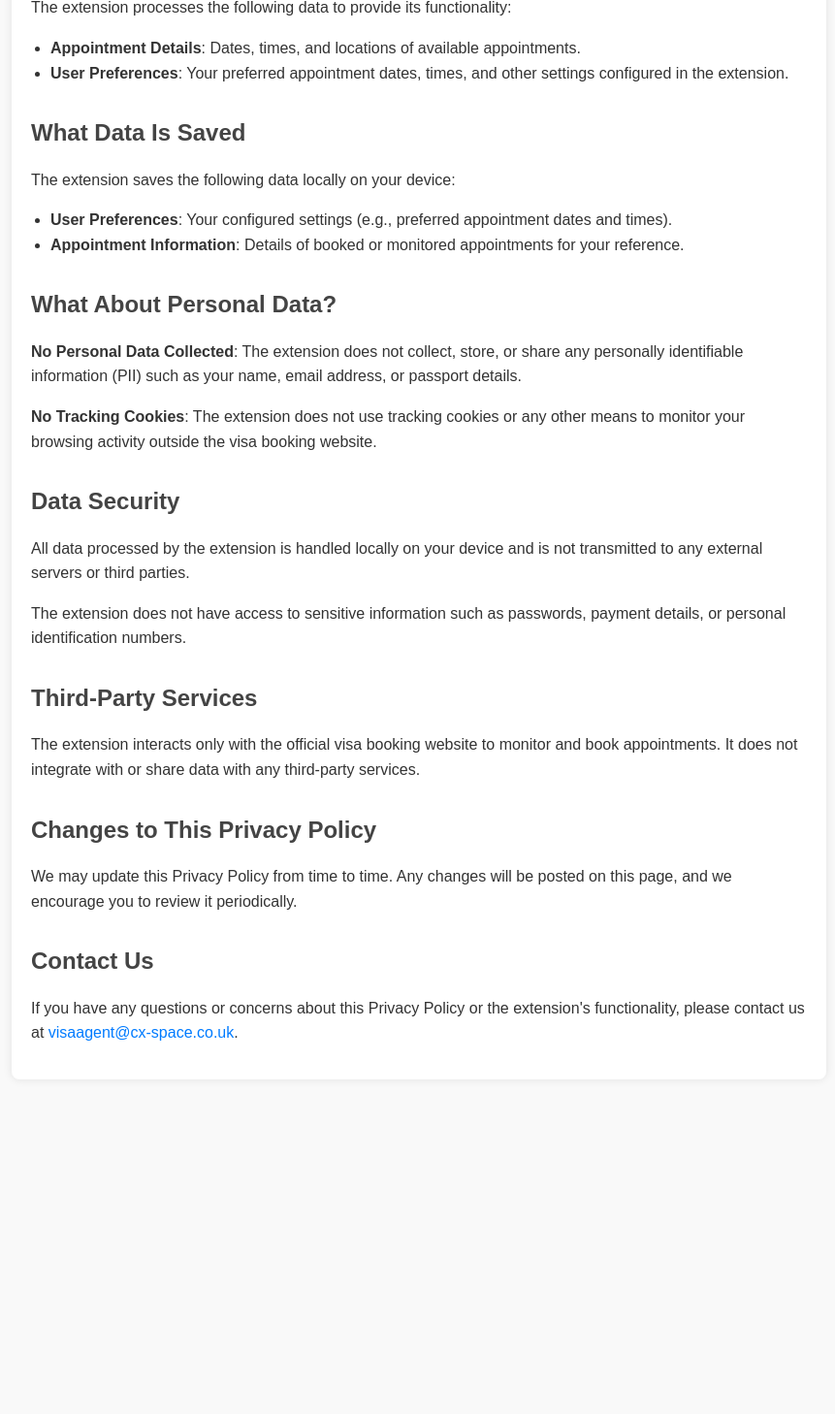
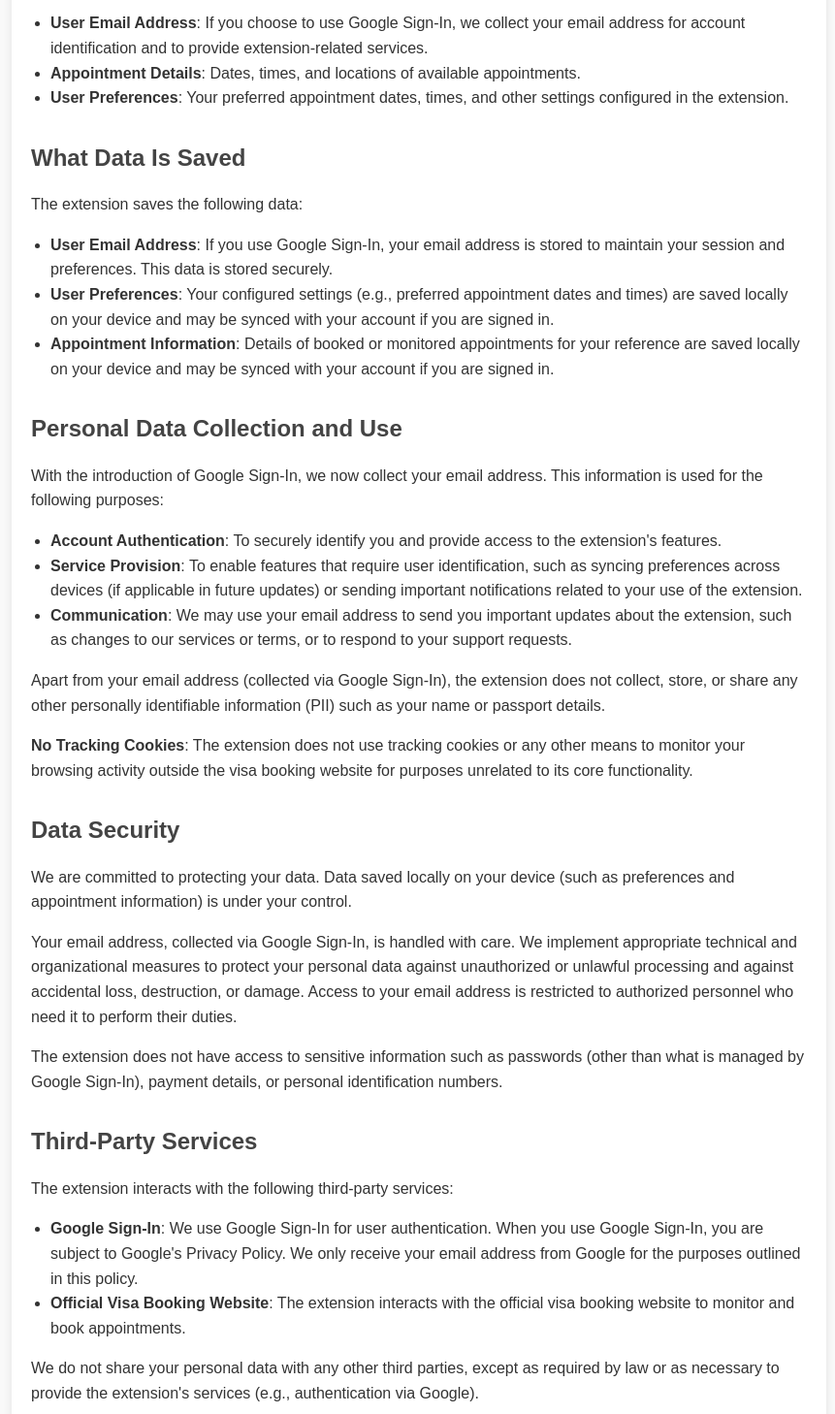
Before and after one commit to YanzhongSu/privatepolicy, a plain HTML site: page index.html in a window 1280 px wide. Shown: the part 602-2060 px from the top of the page at 97% size, without its empty margins (208-1069 px from the left). Before the commit the page ends 1735 px from the top, so only its background shows below. Drawn offline with Linux system fonts and the light colour scheme.

Commit message:
Update private policy

```diff
--- a/index.html
+++ b/index.html
@@ -52,7 +52,7 @@
 <body>
     <div class="container">
         <h1>Privacy Policy - Visa Appointment Booking Assistant</h1>
-        <p><em>Last updated: 2025-03-20</em></p>
+        <p><em>Last updated: 2025-05-13</em></p>
 
         <h2>Introduction</h2>
         <p>
@@ -66,7 +66,6 @@
         <ul>
             <li>Monitor the page for available appointment slots.</li>
             <li>Automatically book an appointment based on your preferences (if enabled).</li>
-            <li>Notify you of the booking status or any changes in availability.</li>
         </ul>
 
         <h2>What Data Is Processed</h2>
@@ -74,38 +73,58 @@
             The extension processes the following data to provide its functionality:
         </p>
         <ul>
+            <li><strong>User Email Address</strong>: If you choose to use Google Sign-In, we collect your email address for account identification and to provide extension-related services.</li>
             <li><strong>Appointment Details</strong>: Dates, times, and locations of available appointments.</li>
             <li><strong>User Preferences</strong>: Your preferred appointment dates, times, and other settings configured in the extension.</li>
         </ul>
 
         <h2>What Data Is Saved</h2>
         <p>
-            The extension saves the following data locally on your device:
+            The extension saves the following data:
         </p>
         <ul>
-            <li><strong>User Preferences</strong>: Your configured settings (e.g., preferred appointment dates and times).</li>
-            <li><strong>Appointment Information</strong>: Details of booked or monitored appointments for your reference.</li>
+            <li><strong>User Email Address</strong>: If you use Google Sign-In, your email address is stored to maintain your session and preferences. This data is stored securely.</li>
+            <li><strong>User Preferences</strong>: Your configured settings (e.g., preferred appointment dates and times) are saved locally on your device and may be synced with your account if you are signed in.</li>
+            <li><strong>Appointment Information</strong>: Details of booked or monitored appointments for your reference are saved locally on your device and may be synced with your account if you are signed in.</li>
         </ul>
 
-        <h2>What About Personal Data?</h2>
+        <h2>Personal Data Collection and Use</h2>
         <p>
-            <strong>No Personal Data Collected</strong>: The extension does not collect, store, or share any personally identifiable information (PII) such as your name, email address, or passport details.
+            With the introduction of Google Sign-In, we now collect your email address. This information is used for the following purposes:
+        </p>
+        <ul>
+            <li><strong>Account Authentication</strong>: To securely identify you and provide access to the extension's features.</li>
+            <li><strong>Service Provision</strong>: To enable features that require user identification, such as syncing preferences across devices (if applicable in future updates) or sending important notifications related to your use of the extension.</li>
+            <li><strong>Communication</strong>: We may use your email address to send you important updates about the extension, such as changes to our services or terms, or to respond to your support requests.</li>
+        </ul>
+        <p>
+            Apart from your email address (collected via Google Sign-In), the extension does not collect, store, or share any other personally identifiable information (PII) such as your name or passport details.
         </p>
         <p>
-            <strong>No Tracking Cookies</strong>: The extension does not use tracking cookies or any other means to monitor your browsing activity outside the visa booking website.
+            <strong>No Tracking Cookies</strong>: The extension does not use tracking cookies or any other means to monitor your browsing activity outside the visa booking website for purposes unrelated to its core functionality.
         </p>
 
         <h2>Data Security</h2>
         <p>
-            All data processed by the extension is handled locally on your device and is not transmitted to any external servers or third parties.
+            We are committed to protecting your data. Data saved locally on your device (such as preferences and appointment information) is under your control.
         </p>
         <p>
-            The extension does not have access to sensitive information such as passwords, payment details, or personal identification numbers.
+            Your email address, collected via Google Sign-In, is handled with care. We implement appropriate technical and organizational measures to protect your personal data against unauthorized or unlawful processing and against accidental loss, destruction, or damage. Access to your email address is restricted to authorized personnel who need it to perform their duties.
+        </p>
+        <p>
+            The extension does not have access to sensitive information such as passwords (other than what is managed by Google Sign-In), payment details, or personal identification numbers.
         </p>
 
         <h2>Third-Party Services</h2>
         <p>
-            The extension interacts only with the official visa booking website to monitor and book appointments. It does not integrate with or share data with any third-party services.
+            The extension interacts with the following third-party services:
+        </p>
+        <ul>
+            <li><strong>Google Sign-In</strong>: We use Google Sign-In for user authentication. When you use Google Sign-In, you are subject to Google's Privacy Policy. We only receive your email address from Google for the purposes outlined in this policy.</li>
+            <li><strong>Official Visa Booking Website</strong>: The extension interacts with the official visa booking website to monitor and book appointments.</li>
+        </ul>
+        <p>
+            We do not share your personal data with any other third parties, except as required by law or as necessary to provide the extension's services (e.g., authentication via Google).
         </p>
 
         <h2>Changes to This Privacy Policy</h2>
```
